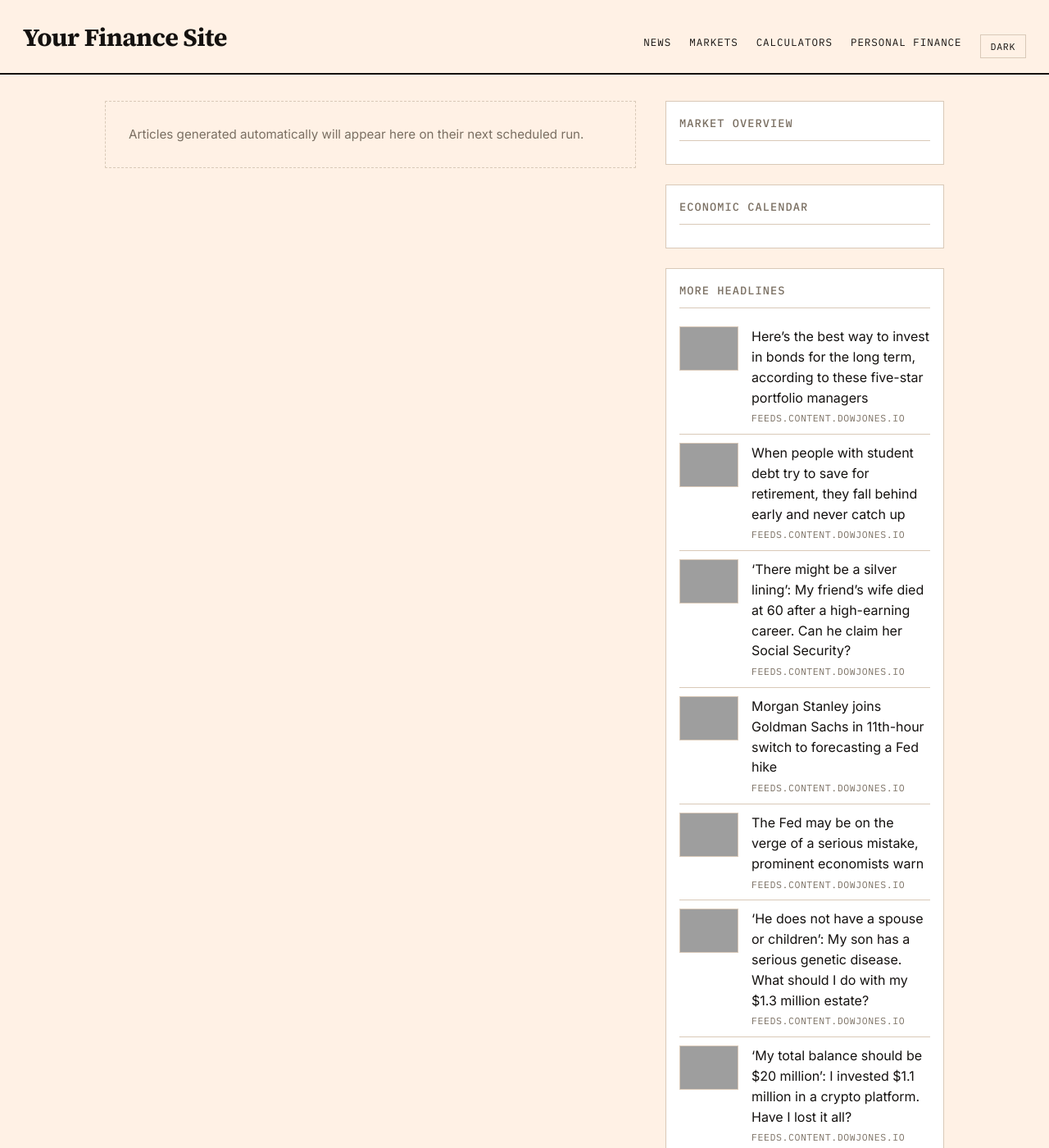
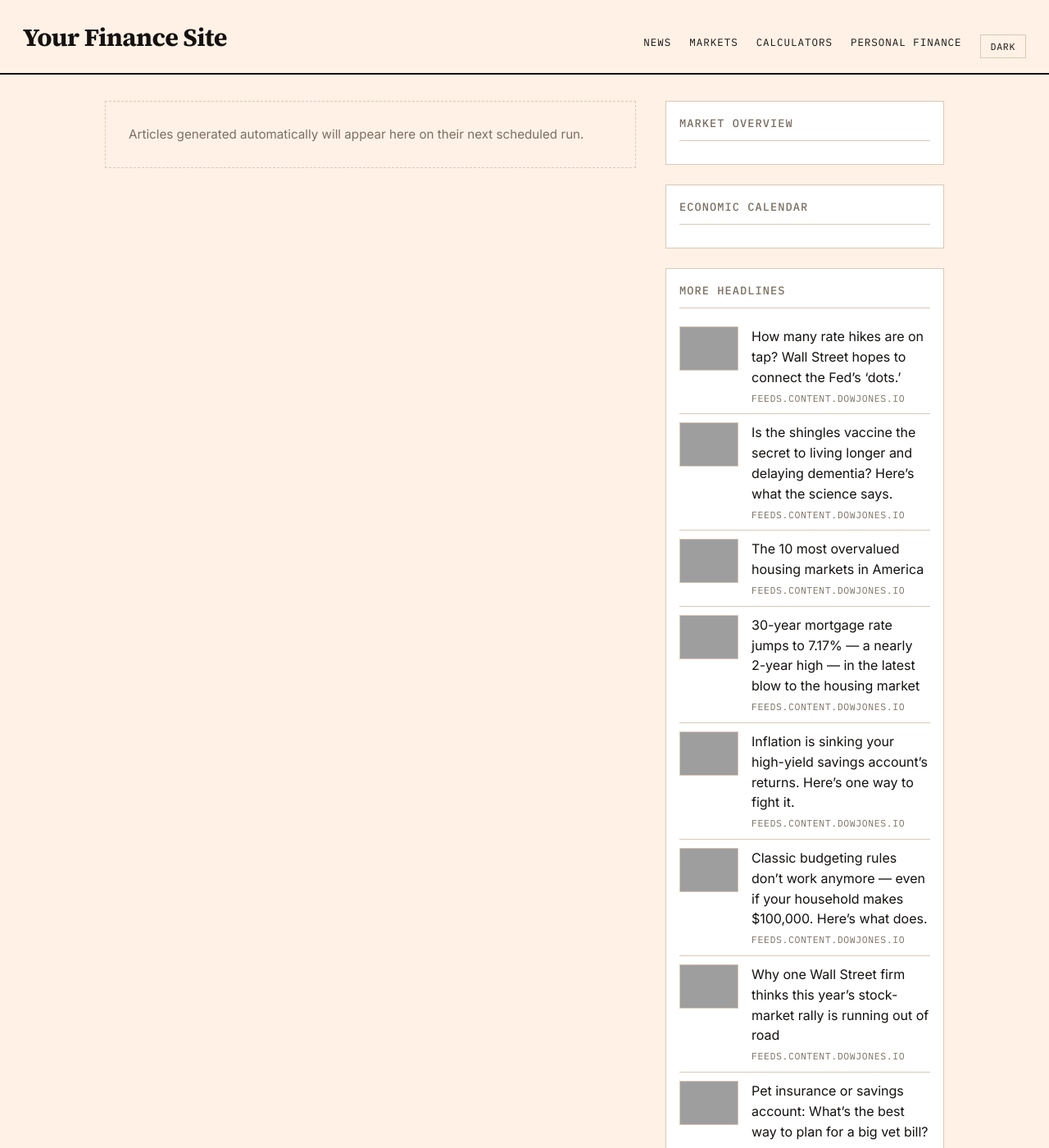
Before and after one commit to GlobTechCo/globtechco.github.io, a Jekyll site: the page built from index.html, in a window 1280 px wide and 1400 px high, cut to the strip 0-1400 px from the top of the window. Shown: the whole strip at 82% size. Built offline with Jekyll 4.4.1, drawn with Linux system fonts in a browser that asks for light colours; a script that is not in the unit is left out; the list of posts is cut into pages by our own code; some of the changed text lies outside the part shown; grey boxes are pictures that could not be loaded.

Commit message:
Auto-content update 2026-09-15

```diff
--- a/_data/aggregator.yml
+++ b/_data/aggregator.yml
@@ -1,50 +1,50 @@
-- title: "Here\u2019s the best way to invest in bonds for the long term, according to these five-star portfolio managers"
+- title: "How many rate hikes are on tap? Wall Street hopes to connect the Fed\u2019s \u2018dots.\u2019"
+  link: "https://www.marketwatch.com/story/how-many-rate-hikes-are-on-tap-wall-street-hopes-to-connect-the-feds-dots-6b1ac5dc?mod=mw_rss_topstories"
+  source: "feeds.content.dowjones.io"
+  pubdate: "Tue, 15 Sep 2026 15:16:00 GMT"
+  image: "https://images.mktw.net/im-75806964"
+- title: "Is the shingles vaccine the secret to living longer and delaying dementia? Here\u2019s what the science says."
+  link: "https://www.marketwatch.com/story/is-the-shingles-vaccine-the-secret-to-living-longer-and-delaying-dementia-heres-what-the-science-says-1c108c26?mod=mw_rss_topstories"
+  source: "feeds.content.dowjones.io"
+  pubdate: "Tue, 15 Sep 2026 14:51:00 GMT"
+  image: "https://images.mktw.net/im-30495835"
+- title: "The 10 most overvalued housing markets in America"
+  link: "https://www.marketwatch.com/story/the-10-most-overvalued-housing-markets-in-america-6d28efdf?mod=mw_rss_topstories"
+  source: "feeds.content.dowjones.io"
+  pubdate: "Tue, 15 Sep 2026 14:43:00 GMT"
+  image: "https://images.mktw.net/im-829151"
+- title: "30-year mortgage rate jumps to 7.17% \u2014 a nearly 2-year high \u2014 in the latest blow to the housing market"
+  link: "https://www.marketwatch.com/story/30-year-mortgage-rate-jumps-to-7-17-a-nearly-2-year-high-in-the-latest-blow-to-the-housing-market-aadbd63e?mod=mw_rss_topstories"
+  source: "feeds.content.dowjones.io"
+  pubdate: "Tue, 15 Sep 2026 14:35:00 GMT"
+  image: "https://images.mktw.net/im-37412080"
+- title: "Inflation is sinking your high-yield savings account\u2019s returns. Here\u2019s one way to fight it."
+  link: "https://www.marketwatch.com/story/inflation-is-sinking-your-high-yield-savings-accounts-returns-heres-one-way-to-fight-it-6aa798e9?mod=mw_rss_topstories"
+  source: "feeds.content.dowjones.io"
+  pubdate: "Tue, 15 Sep 2026 14:32:00 GMT"
+  image: "https://images.mktw.net/im-15465319"
+- title: "Classic budgeting rules don\u2019t work anymore \u2014 even if your household makes $100,000. Here\u2019s what does."
+  link: "https://www.marketwatch.com/story/classic-budgeting-rules-dont-work-anymore-even-if-your-household-makes-100-000-heres-what-does-cfb235a8?mod=mw_rss_topstories"
+  source: "feeds.content.dowjones.io"
+  pubdate: "Tue, 15 Sep 2026 14:14:00 GMT"
+  image: "https://images.mktw.net/im-71917168"
+- title: "Why one Wall Street firm thinks this year\u2019s stock-market rally is running out of road"
+  link: "https://www.marketwatch.com/story/wells-fargo-just-cuts-its-s-p-500-price-target-will-others-follow-e32f968a?mod=mw_rss_topstories"
+  source: "feeds.content.dowjones.io"
+  pubdate: "Tue, 15 Sep 2026 14:14:00 GMT"
+  image: "https://images.mktw.net/im-28452115"
+- title: "Pet insurance or savings account: What\u2019s the best way to plan for a big vet bill?"
+  link: "https://www.marketwatch.com/story/pet-insurance-or-savings-account-whats-the-best-way-to-plan-for-a-big-vet-bill-f9f22f33?mod=mw_rss_topstories"
+  source: "feeds.content.dowjones.io"
+  pubdate: "Tue, 15 Sep 2026 14:01:00 GMT"
+  image: "https://images.mktw.net/im-66526496"
+- title: "Traditional bond investors have lost money for years. These five-star portfolio managers show a better way."
   link: "https://www.marketwatch.com/story/heres-the-best-way-to-invest-in-bonds-for-the-long-term-according-to-these-five-star-portfolio-managers-bbf0d5e3?mod=mw_rss_topstories"
   source: "feeds.content.dowjones.io"
-  pubdate: "Tue, 15 Sep 2026 10:37:00 GMT"
+  pubdate: "Tue, 15 Sep 2026 13:44:00 GMT"
   image: "https://images.mktw.net/im-91707062"
 - title: "When people with student debt try to save for retirement, they fall behind early and never catch up"
   link: "https://www.marketwatch.com/story/when-people-with-student-debt-try-to-save-for-retirement-they-fall-behind-early-and-never-catch-up-074b4b28?mod=mw_rss_topstories"
   source: "feeds.content.dowjones.io"
-  pubdate: "Tue, 15 Sep 2026 10:00:00 GMT"
+  pubdate: "Tue, 15 Sep 2026 13:18:00 GMT"
   image: "https://images.mktw.net/im-87209130"
-- title: "\u2018There might be a silver lining\u2019: My friend\u2019s wife died at 60 after a high-earning career. Can he claim her Social Security?"
-  link: "https://www.marketwatch.com/story/there-might-be-a-silver-lining-my-friends-wife-died-at-60-after-a-high-earning-career-can-he-claim-her-social-security-eb95210a?mod=mw_rss_topstories"
-  source: "feeds.content.dowjones.io"
-  pubdate: "Tue, 15 Sep 2026 09:15:00 GMT"
-  image: "https://images.mktw.net/im-55390155"
-- title: "Morgan Stanley joins Goldman Sachs in 11th-hour switch to forecasting a Fed hike"
-  link: "https://www.marketwatch.com/story/morgan-stanley-joins-goldman-sachs-in-11th-hour-switch-to-forecasting-a-fed-hike-c7597bda?mod=mw_rss_topstories"
-  source: "feeds.content.dowjones.io"
-  pubdate: "Tue, 15 Sep 2026 09:05:00 GMT"
-  image: "https://images.mktw.net/im-95496360"
-- title: "The Fed may be on the verge of a serious mistake, prominent economists warn"
-  link: "https://www.marketwatch.com/story/the-fed-may-be-on-the-verge-of-a-serious-mistake-prominent-economists-warn-3ccb6581?mod=mw_rss_topstories"
-  source: "feeds.content.dowjones.io"
-  pubdate: "Tue, 15 Sep 2026 07:29:00 GMT"
-  image: "https://images.mktw.net/im-70960671"
-- title: "\u2018He does not have a spouse or children\u2019: My son has a serious genetic disease. What should I do with my $1.3 million estate?"
-  link: "https://www.marketwatch.com/story/he-does-not-have-a-spouse-or-children-my-son-has-a-serious-genetic-disease-what-should-i-do-with-my-1-3-million-estate-98cdccf9?mod=mw_rss_topstories"
-  source: "feeds.content.dowjones.io"
-  pubdate: "Tue, 15 Sep 2026 00:15:00 GMT"
-  image: "https://images.mktw.net/im-01471578"
-- title: "\u2018My total balance should be $20 million\u2019: I invested $1.1 million in a crypto platform. Have I lost it all?"
-  link: "https://www.marketwatch.com/story/my-total-balance-should-be-worth-20-million-i-invested-1-1-million-in-a-crypto-platform-have-i-lost-it-all-d22da562?mod=mw_rss_topstories"
-  source: "feeds.content.dowjones.io"
-  pubdate: "Tue, 15 Sep 2026 00:01:00 GMT"
-  image: "https://images.mktw.net/im-78021125"
-- title: "AI doomsday fears are arriving at the worst possible time for the stock market"
-  link: "https://www.marketwatch.com/story/ai-doomsday-fears-are-arriving-at-the-worst-possible-time-for-the-stock-market-75c4ad53?mod=mw_rss_topstories"
-  source: "feeds.content.dowjones.io"
-  pubdate: "Mon, 14 Sep 2026 23:19:00 GMT"
-  image: "https://images.mktw.net/im-77345984"
-- title: "The murky AI milestone that has some of the industry\u2019s leading voices increasingly on edge"
-  link: "https://www.marketwatch.com/story/the-murky-ai-milestone-that-has-some-of-the-industrys-leading-voices-increasingly-on-edge-6ffeacc7?mod=mw_rss_topstories"
-  source: "feeds.content.dowjones.io"
-  pubdate: "Mon, 14 Sep 2026 21:57:00 GMT"
-  image: "https://images.mktw.net/im-11876666"
-- title: "The oil market is sending an increasingly loud warning about gas prices at the pump"
-  link: "https://www.marketwatch.com/story/the-oil-market-is-sending-an-increasingly-loud-warning-about-gas-prices-at-the-pump-18177588?mod=mw_rss_topstories"
-  source: "feeds.content.dowjones.io"
-  pubdate: "Mon, 14 Sep 2026 21:31:00 GMT"
-  image: "https://images.mktw.net/im-85646901"
```
